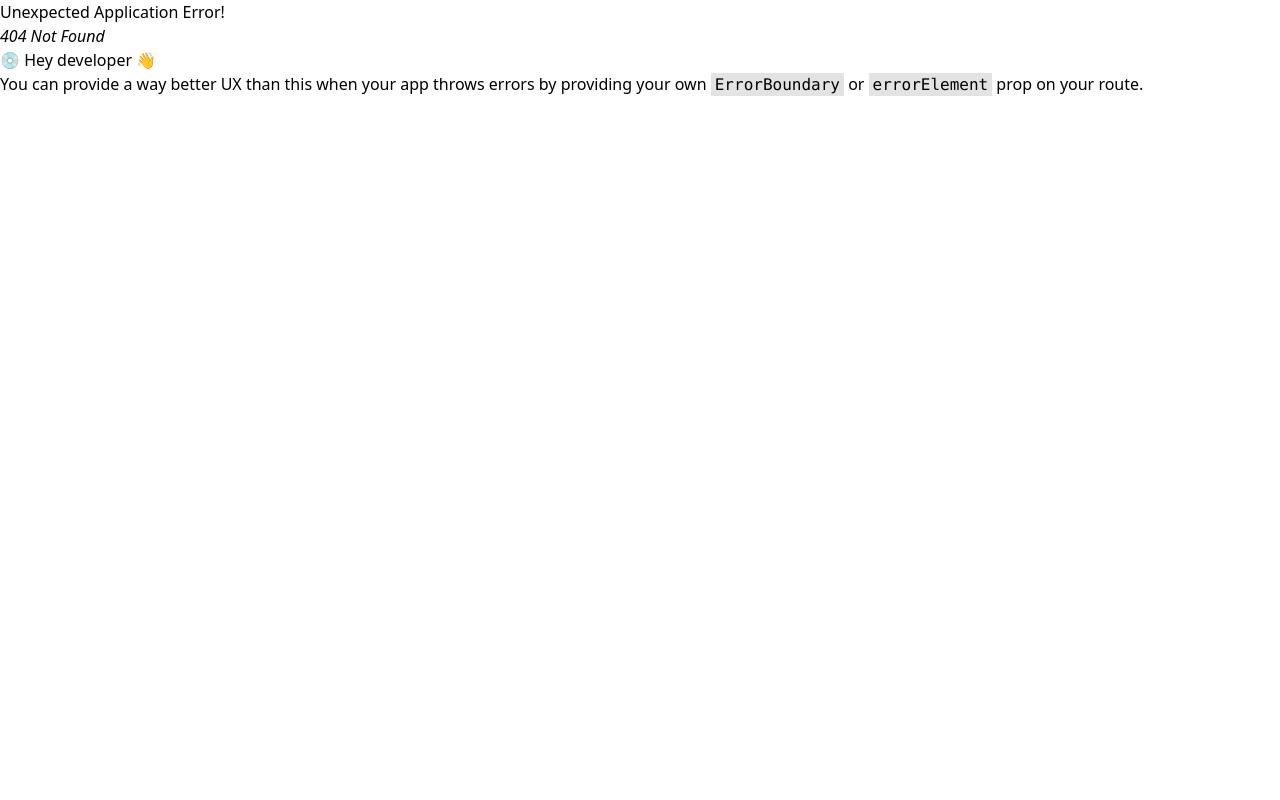
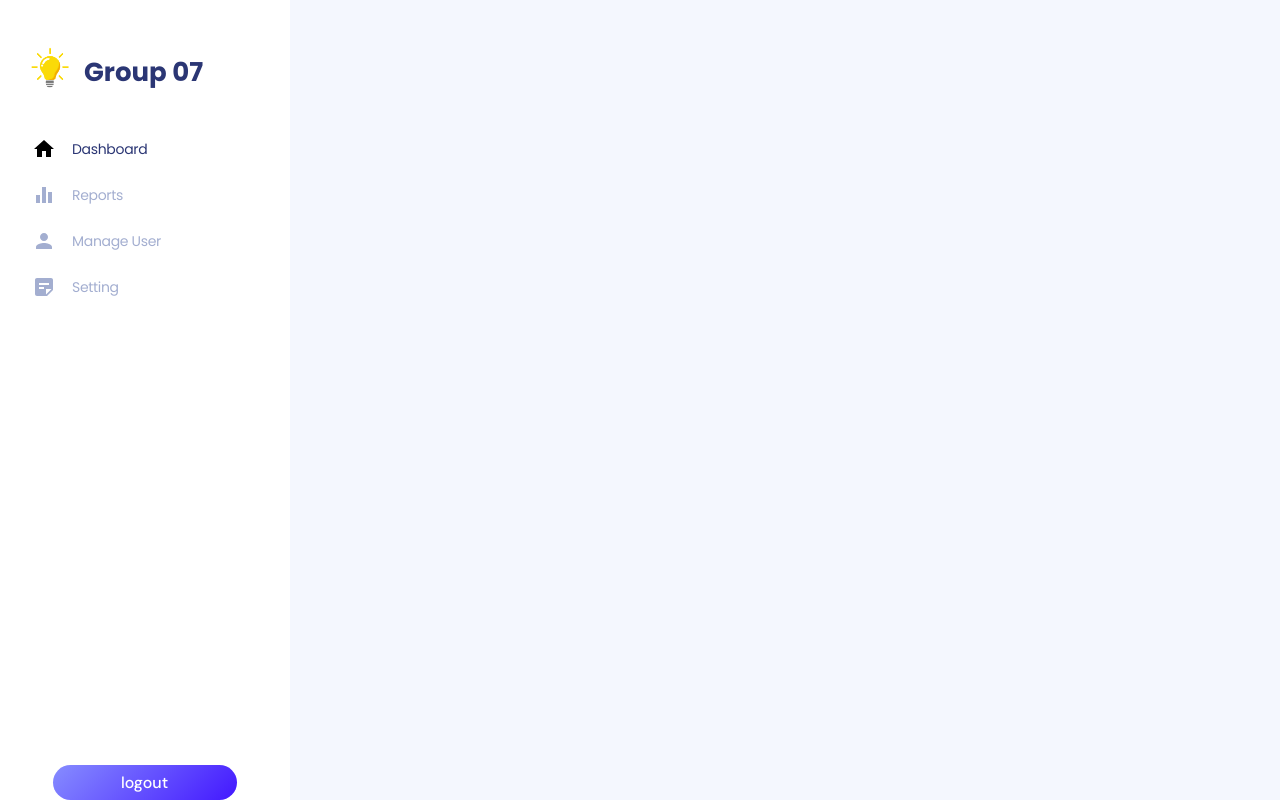
Before and after one commit to MuhammedJamzeeth/Electricity-Billing-System, a React (Vite) app in the folder frontend/: page /home in a window 1280 px wide. Before the commit this address had no page. Built offline with nearby package versions, Linux system fonts and the light colour scheme.

Commit message:
feat: sidebar completed at admin page

```diff
--- a/frontend/package.json
+++ b/frontend/package.json
@@ -13,6 +13,7 @@
     "@emotion/react": "^11.13.3",
     "@emotion/styled": "^11.13.0",
     "@fontsource/roboto": "^5.1.0",
+    "@mui/icons-material": "^6.1.6",
     "@mui/material": "^6.1.6",
     "@mui/styled-engine-sc": "^6.1.6",
     "react": "^18.3.1",
--- /dev/null
+++ b/frontend/src/features/home/component/SideBar.jsx
@@ -0,0 +1,54 @@
+import image from "../../../lib/image.js";
+import HomeIcon from '@mui/icons-material/Home';
+import EqualizerIcon from '@mui/icons-material/Equalizer';
+import PersonIcon from '@mui/icons-material/Person';
+import StickyNote2Icon from '@mui/icons-material/StickyNote2';
+import {Link} from "react-router-dom";
+
+const SideBar = () => {
+    return (
+        <div className="relative h-full flex w-[290px] bg-white flex-col">
+            <div className="flex mt-[43px] pl-4 items-center">
+                <img src={image.Bulb || ''} className="w-[68px]" alt="bulb"/>
+                <div className="font-poppin pt-2 text-[#2B3674] text-[26px] font-bold">
+                    Group 07
+                </div>
+            </div>
+            <div className="flex flex-col mt-10 pl-4 gap-4">
+                <Link to={'/home'} className="flex items-center pl-4">
+                    <HomeIcon/>
+                    <div className="font-poppin pl-4 text-[#2B3674] text-[14px] [line-height:30px] [letter-spacing:-0.32px]">
+                        Dashboard
+                    </div>
+                </Link>
+                <div className="flex items-center pl-4">
+                    <EqualizerIcon className="text-[#A3AED0]"/>
+                    <div className="font-poppin pl-4 text-[#A3AED0] text-[14px] [line-height:30px] [letter-spacing:-0.32px]">
+                        Reports
+                    </div>
+                </div>
+                <div className="flex items-center pl-4">
+                    <PersonIcon className="text-[#A3AED0]"/>
+                    <div className="font-poppin pl-4 text-[#A3AED0] text-[14px] [line-height:30px] [letter-spacing:-0.32px]">
+                        Manage User
+                    </div>
+                </div>
+                <div className="flex items-center pl-4">
+                    <StickyNote2Icon className="text-[#A3AED0]"/>
+                    <div className="font-poppin pl-4 text-[#A3AED0] text-[14px] [line-height:30px] [letter-spacing:-0.32px]">
+                        Setting
+                    </div>
+                </div>
+            </div>
+            <div className="absolute w-full flex items-center justify-center bottom-0">
+                <button style={{
+                    background: "linear-gradient(135deg, #868CFF 0%, #4318FF 100%)",
+                }} className="w-[184px] rounded-[24px] [padding:6px_5px_5px_4px;] font-dm text-[16px] text-white font-medium">
+                    logout
+                </button>
+            </div>
+        </div>
+    );
+};
+
+export default SideBar;
--- /dev/null
+++ b/frontend/src/pages/Home/Dashboard.jsx
@@ -0,0 +1,11 @@
+import React from 'react';
+
+const Dashboard = () => {
+    return (
+        <div>
+
+        </div>
+    );
+};
+
+export default Dashboard;
--- /dev/null
+++ b/frontend/src/pages/Home/HomeLayout.jsx
@@ -0,0 +1,13 @@
+import {Outlet} from "react-router-dom";
+import SideBar from "../../features/home/component/SideBar.jsx";
+
+const HomeLayout = () => {
+    return (
+        <main className="flex w-full h-screen bg-[#F4F7FE;]">
+            <SideBar/>
+            <Outlet/>
+        </main>
+    );
+};
+
+export default HomeLayout;
```
Also changed, not shown: frontend/src/routes.jsx (+11 -4 lines), 1 other file (tests, documents, lock files or other folders).
